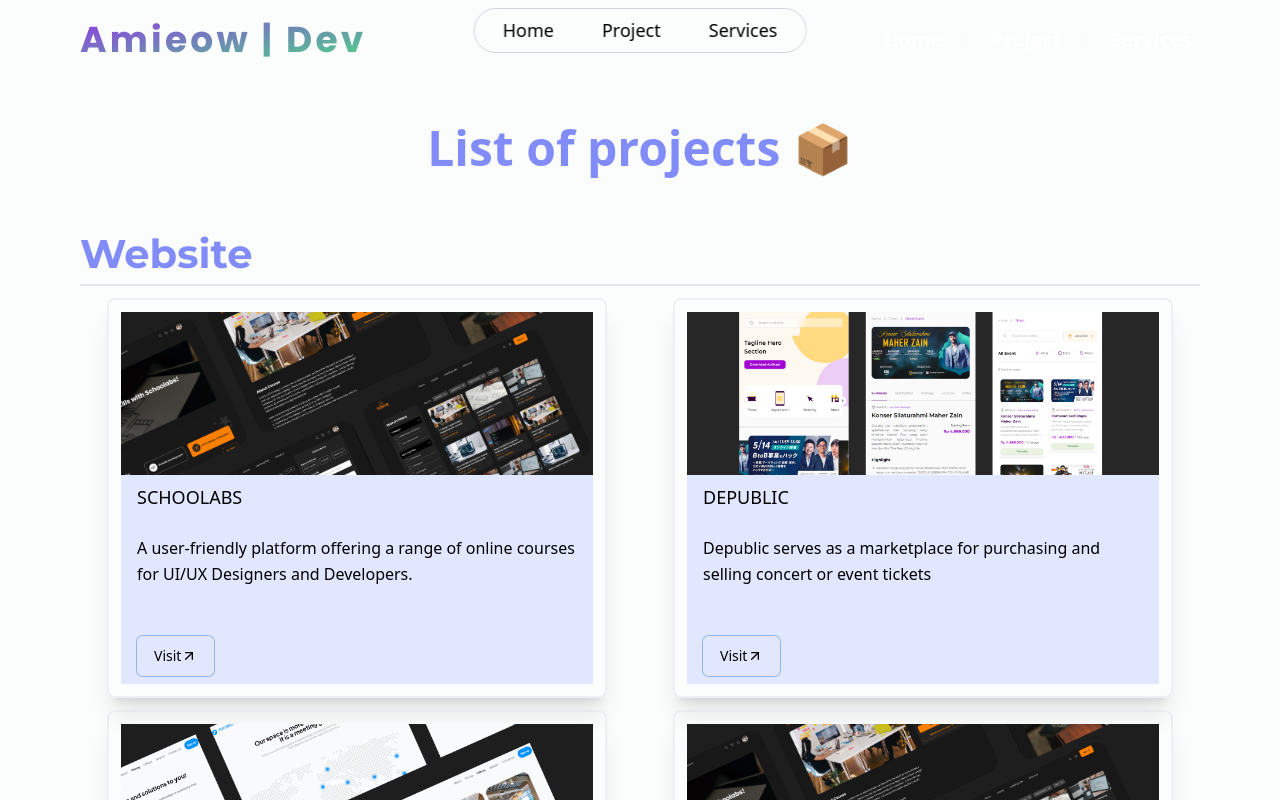
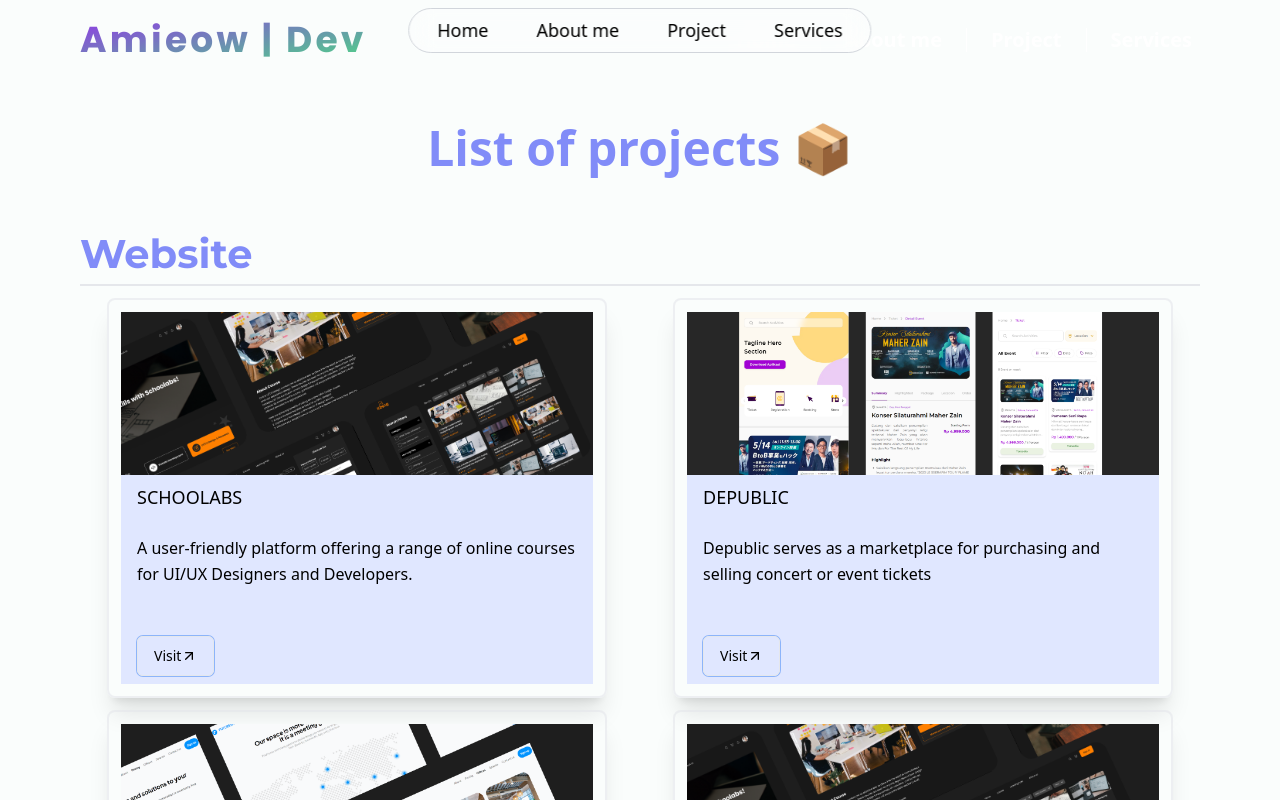
Before and after one commit to amieow/portofolio, a Next.js app: page /project in a window 1280 px wide. Shown: the top 800 px of the page. Built offline with nearby package versions, Linux system fonts and the light colour scheme.

Commit message:
change the resume

```diff
--- a/component/organisme/header.tsx
+++ b/component/organisme/header.tsx
@@ -11,6 +11,7 @@ import { useMediaQuery } from "react-responsive";
 import { cn, parseTarget } from "@/lib/utils";
 import TransitionLink from "../molecules/TransitisionLink";
 import { ctxProvider } from "@/app/template";
+import { MobileMenuHeader } from "./mobileMenu";
 export default function Header({
 	rootRef,
 }: {
@@ -98,12 +99,12 @@ export default function Header({
 					})}>
 					<header className="container w-full flex items-center justify-between">
 						<Logo isScrolledDown={isScrolledDown} />
-						<Navigation
+						{<Navigation
 							activeSection={activeSection}
 							isScrolledDown={isScrolledDown}
 							NAVBAR_MENU={NAVBAR_MENU}
 							path={path}
-						/>
+						/>}
 					</header>
 				</header>
 			</header>
--- a/contents/Navigation.ts
+++ b/contents/Navigation.ts
@@ -2,7 +2,10 @@ const NAVBAR_MENU: TypeNavbarMenu[] = [
 	{
 		title: "Home",
 		link: "/",
-		section: "",
+	},
+	{
+		title: "About me",
+		link:"/about",
 	},
 	{
 		title: "Project",
```
Also changed, not shown: 1 other file (tests, documents, lock files or other folders).
